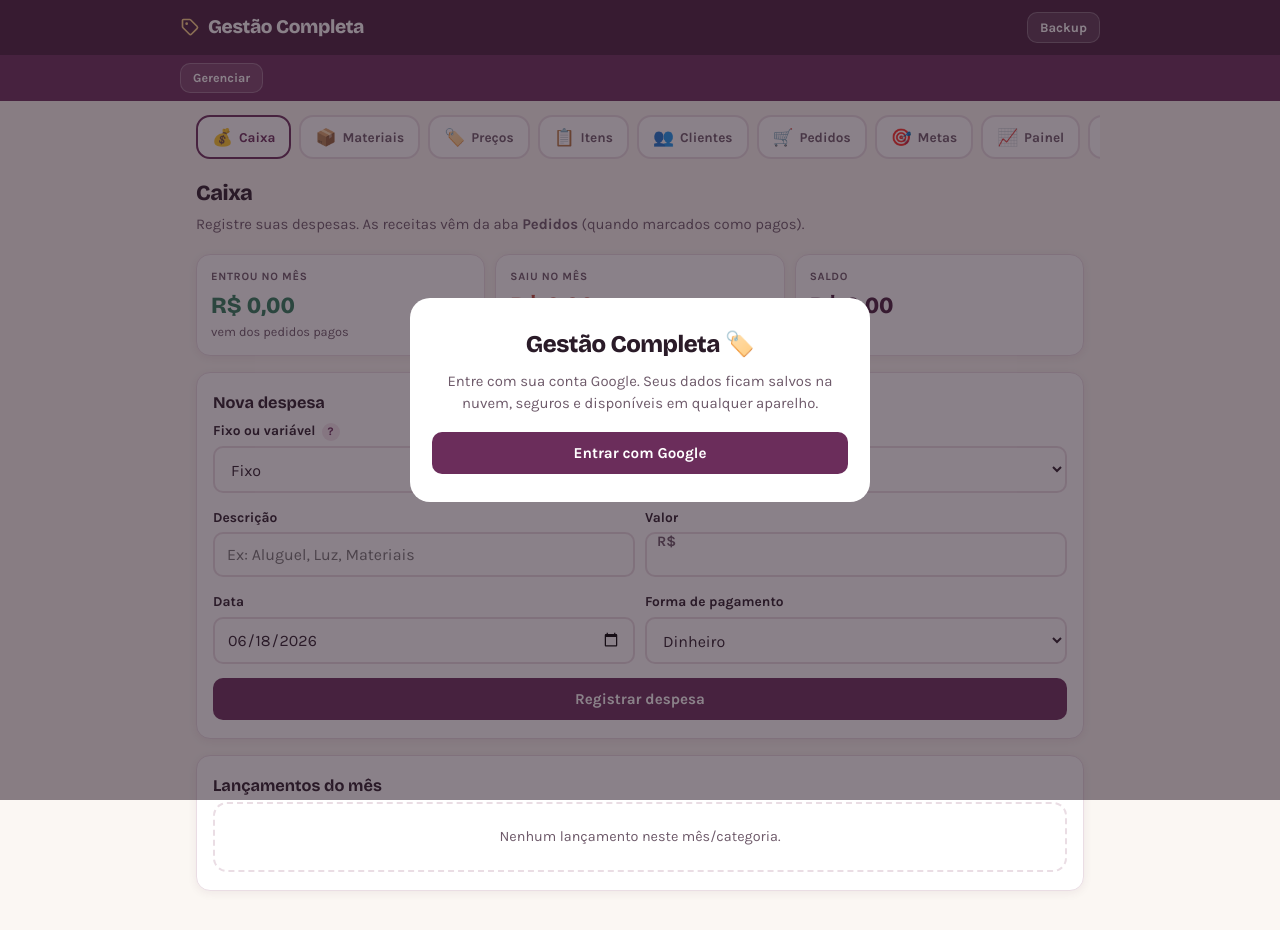
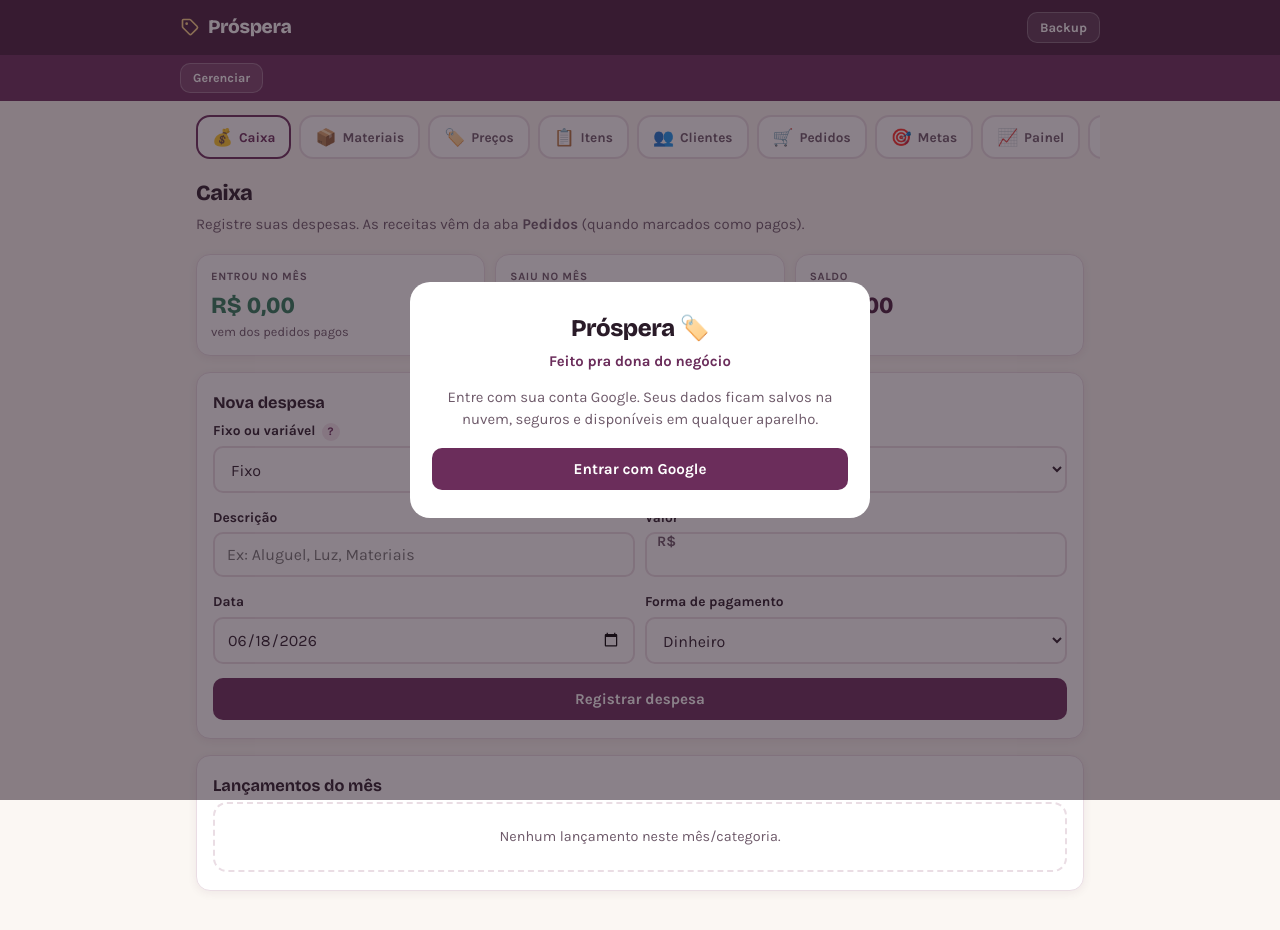
Before and after one commit to ferramentaskscorse-coder/gestaocompleta, a plain HTML site: page index.html in a window 1280 px wide. Drawn offline with nearby package versions, Linux system fonts and the light colour scheme.

Commit message:
Add files via upload

```diff
--- a/index.html
+++ b/index.html
@@ -4,7 +4,7 @@
 <meta charset="UTF-8">
 <meta name="viewport" content="width=device-width, initial-scale=1.0">
 <meta name="theme-color" content="#471D3D">
-<title>Gestão Completa — preços, caixa, clientes e metas</title>
+<title>Próspera — feito pra dona do negócio</title>
 <link rel="manifest" href="manifest.webmanifest">
 <link rel="apple-touch-icon" href="icon-192.png">
 <link rel="preconnect" href="https://fonts.googleapis.com">
@@ -178,7 +178,7 @@
         <path d="M3 11.5V4a1 1 0 0 1 1-1h7.5a2 2 0 0 1 1.4.6l7.5 7.5a2 2 0 0 1 0 2.8l-6.5 6.5a2 2 0 0 1-2.8 0l-7.5-7.5A2 2 0 0 1 3 11.5Z" stroke="#FFD58A" stroke-width="2"/>
         <circle cx="8" cy="8" r="1.6" fill="#FFD58A"/>
       </svg>
-      Gestão Completa
+      Próspera
     </div>
     <div class="header-actions">
       <span id="userInfo"></span>
@@ -223,7 +223,8 @@
 
 <div class="overlay" id="authOverlay">
   <div class="welcome">
-    <h1>Gestão Completa 🏷️</h1>
+    <h1>Próspera 🏷️</h1>
+    <p style="margin-top:-4px;margin-bottom:14px;font-weight:700;color:var(--plum)">Feito pra dona do negócio</p>
     <p id="authMsg">Entre com sua conta Google. Seus dados ficam salvos na nuvem, seguros e disponíveis em qualquer aparelho.</p>
     <button class="btn" id="btnEntrar">Entrar com Google</button>
   </div>
```
Also changed, not shown: manifest.webmanifest.
